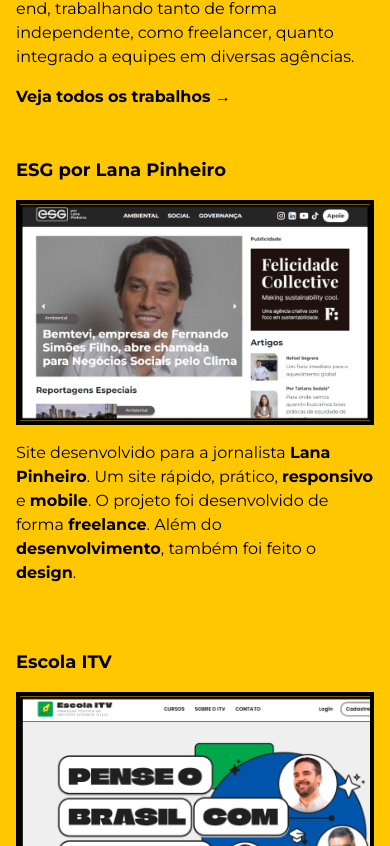
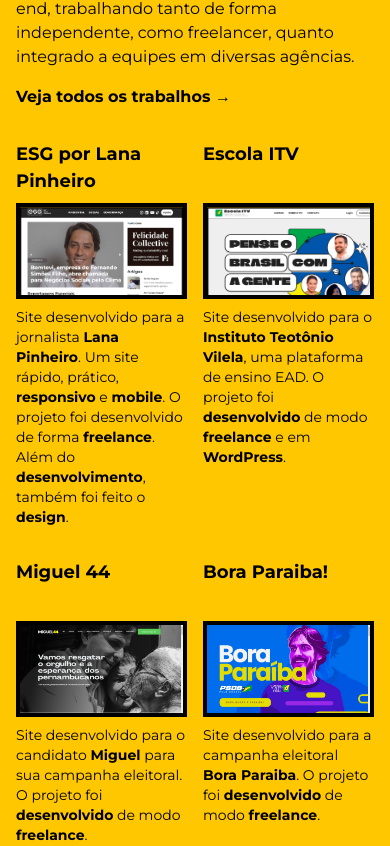
Before and after one commit to JoeKyy/joekyy.com.br, a Next.js app in the folder next/: page /pt-br in a window 390 px wide. Shown: the part 2358-3204 px from the top of the page. Built offline with nearby package versions, Linux system fonts and the light colour scheme.

Commit message:
feat: enhance layout and project card components for improved responsiveness and accessibility; add security headers in .htaccess

```diff
--- a/next/app/[locale]/layout.tsx
+++ b/next/app/[locale]/layout.tsx
@@ -65,6 +65,13 @@
         { url: `${faviconBase}/apple-icon-180x180.png`, sizes: "180x180" },
       ],
     },
+    alternates: {
+      canonical: `https://joekyy.com.br/${locale}/`,
+      languages: {
+        "pt-BR": "https://joekyy.com.br/pt-br/",
+        "en-US": "https://joekyy.com.br/en-us/",
+      },
+    },
     openGraph: {
       title: messages.meta.title,
       siteName:
--- a/next/components/Portfolio/ProjectCard.tsx
+++ b/next/components/Portfolio/ProjectCard.tsx
@@ -12,8 +12,9 @@
     locale === "pt-br" ? project.descriptionPt : project.descriptionEn;
 
   return (
-    <li className="lg:w-[360px] lg:mr-[56px] my-8 lg:my-0 shrink-0">
-      <h4 className="font-bold text-base">{title}</h4>
+    <li className="lg:w-[360px] lg:mr-[56px] my-4 lg:my-0 shrink-0">
+      <h4 className="font-bold text-base mb-2 min-h-[3em]">{title}</h4>
+      <div className="relative w-full aspect-video border-4 border-dark">
         <Image
           src={
             project.image.startsWith("http")
@@ -21,12 +22,13 @@
               : `/images/portfolio/${project.image}`
           }
           alt={title}
-        width={360}
-        height={225}
-        className="w-full my-4 border-4 border-dark"
+          fill
+          sizes="(max-width: 1024px) 50vw, 360px"
+          className="object-cover object-top"
         />
+      </div>
       <p
-        className="mt-4 [&>strong]:font-bold"
+        className="mt-2 text-sm [&>strong]:font-bold"
         dangerouslySetInnerHTML={{ __html: description }}
       />
     </li>
--- a/next/components/Portfolio/index.tsx
+++ b/next/components/Portfolio/index.tsx
@@ -53,7 +53,7 @@
 
         {/* Projects horizontal scroll */}
         <div>
-          <ul className="flex flex-col lg:flex-row lg:items-center">
+          <ul className="grid grid-cols-2 gap-x-4 lg:flex lg:flex-row lg:items-start">
             {projects.map((project) => (
               <ProjectCard key={project.id} project={project} locale={locale} />
             ))}
--- a/next/components/Print3D/Print3DCard.tsx
+++ b/next/components/Print3D/Print3DCard.tsx
@@ -25,13 +25,15 @@
         aria-label={`${title} — ${reelsLabel}`}
       >
         {project.thumbnail ? (
-          <Image
-            src={project.thumbnail}
-            alt={title}
-            width={240}
-            height={426}
-            className="w-full object-cover aspect-[9/16]"
-          />
+          <div className="relative w-full aspect-[9/16]">
+            <Image
+              src={project.thumbnail}
+              alt={title}
+              fill
+              sizes="(max-width: 1024px) 160px, 240px"
+              className="object-cover"
+            />
+          </div>
         ) : (
           <div className="w-full aspect-[9/16] bg-dark/10 flex items-center justify-center">
             <span className="text-5xl">🖨️</span>
```
Also changed, not shown: 1 other file (tests, documents, lock files or other folders). Lines whose indentation alone changed are shown as unchanged.
